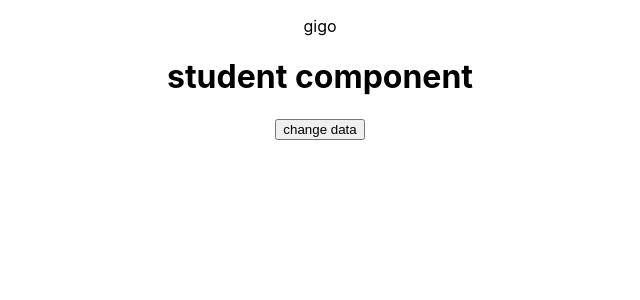
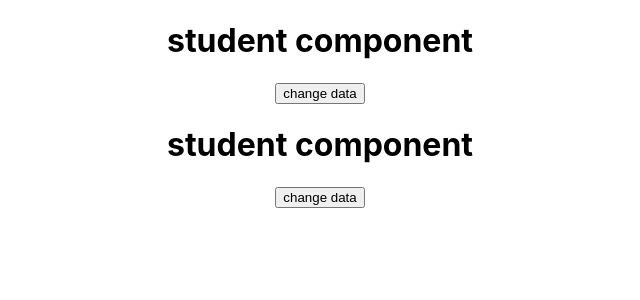
Before and after one commit to harshit-kumar78/react-demo, a React (Create React App) app: page / in a window 1280 px wide. Shown: the top 300 px of the page, without its empty margins (320-960 px from the left). Built offline with nearby package versions, Linux system fonts and the light colour scheme.

Commit message:
children prop done

```diff
--- a/src/App.js
+++ b/src/App.js
@@ -2,6 +2,7 @@ import logo from "./logo.svg";
 import "./App.css";
 import Student from "./componets/Student";
 import { useState } from "react";
+import Body from "./componets/Body";
 
 function App() {
   const [a, setA] = useState("gigo");
@@ -10,8 +11,12 @@ function App() {
   }
   return (
     <div className="App">
-      <p>{a}</p>
-      <Student f={sendData}></Student>
+      {/* <p>{a}</p> */}
+
+      <Body>
+        <Student f={sendData}></Student>
+        <Student f={sendData}></Student>
+      </Body>
     </div>
   );
 }
--- /dev/null
+++ b/src/componets/Body.jsx
@@ -0,0 +1,12 @@
+
+
+import React from 'react'
+
+const Body = ({children})=>{
+
+    console.log('body component')
+    return <>{children}</>
+}
+
+
+export default Body;
--- a/src/index.js
+++ b/src/index.js
@@ -2,7 +2,6 @@ import React from "react";
 import ReactDOM from "react-dom/client";
 import "./index.css";
 import App from "./App";
-import reportWebVitals from "./reportWebVitals";
 
 const root = ReactDOM.createRoot(document.getElementById("root"));
 root.render(
@@ -10,8 +9,3 @@ root.render(
   <App />
   // </React.StrictMode>
 );
-
-// If you want to start measuring performance in your app, pass a function
-// to log results (for example: reportWebVitals(console.log))
-// or send to an analytics endpoint. Learn more: https://bit.ly/CRA-vitals
-reportWebVitals();
```
